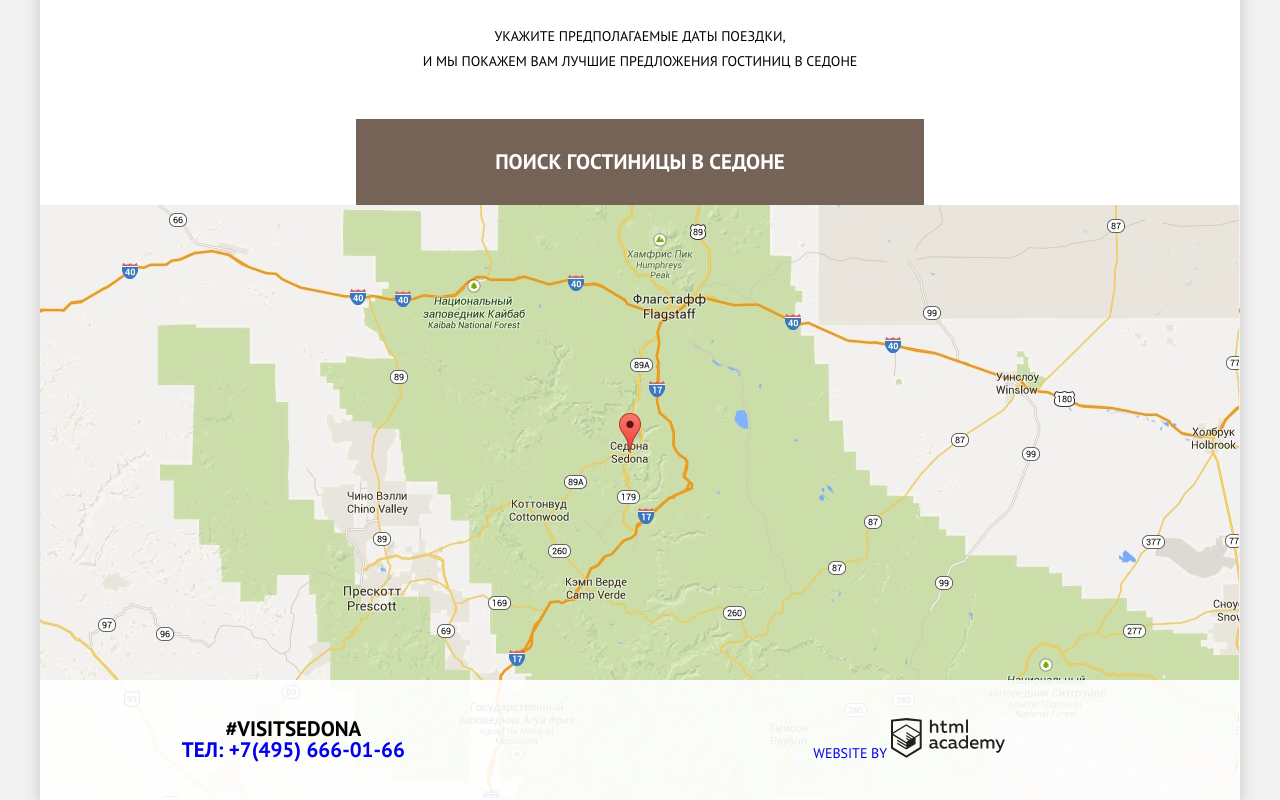
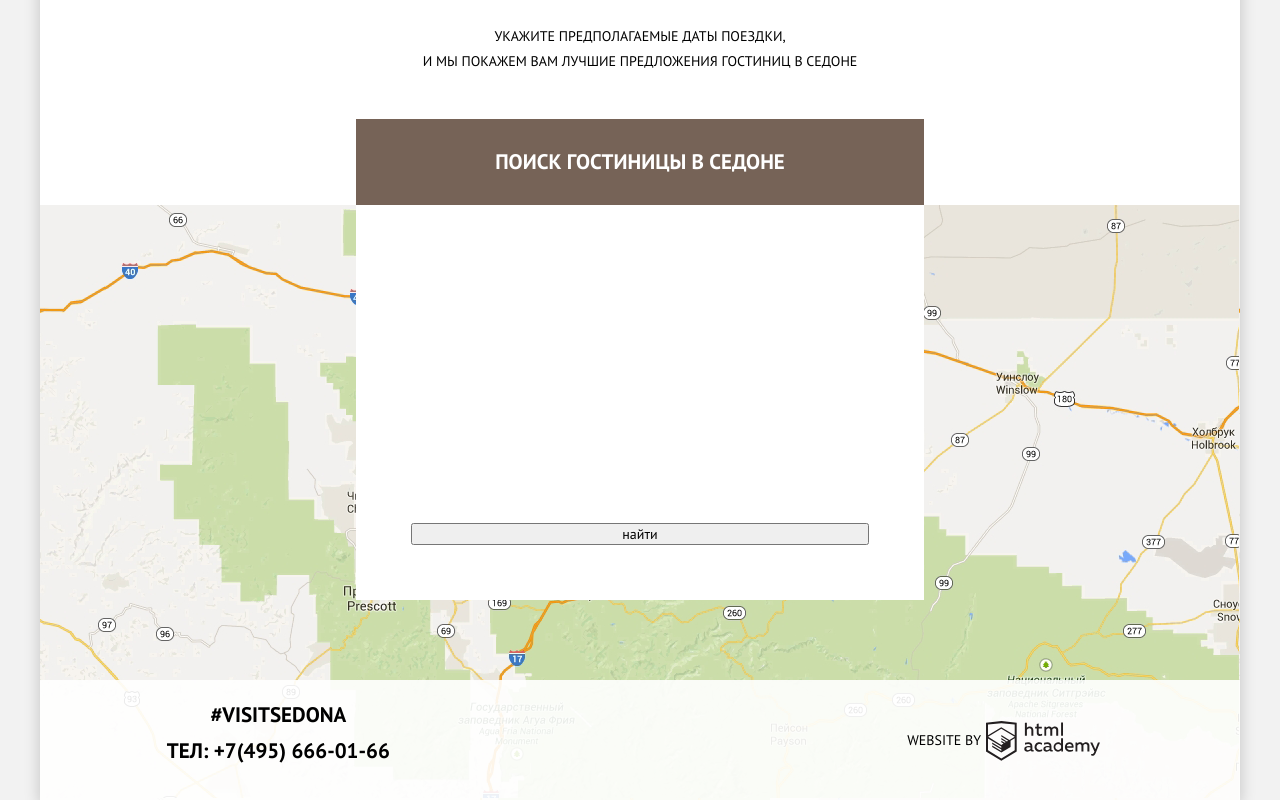
Before and after one commit to roma-k/246536-sedona-29, a plain HTML site: page index.html in a window 1280 px wide. Shown: the part 1969-2769 px from the top of the page. Drawn offline with Linux system fonts and the light colour scheme.

Commit message:
flex
flex > footer
popup >index

```diff
--- a/css/style.css
+++ b/css/style.css
@@ -39,6 +39,7 @@ img {
 }
 
 .page {
+  position: relative;
   height: 100%;
   font-family: "PT Sans", Arial, Helvetica, sans-serif;
   font-size: 14px;
@@ -118,11 +119,16 @@ img {
   background-color: var(--brown-megadark);
 }
 
+.footer_heading,
 .features_heading {
   font-size: 21px;
   line-height: 21px;
   font-weight: bold;
   margin: 0;
+}
+
+.footer_heading {
+  padding-bottom: 15px;
 }
 
 .features_item_text,
@@ -444,13 +450,17 @@ ________________________________________________
   margin: 0;
 }
 
+.index_search_wrap {
+  position: relative;
+}
+
 .map {
   width: 1200px;
   height: 595px;
   background-image: url(../img/map.png);
 }
 
-.main-footer {
+.main_footer {
   width: 100%;
   background: var(--white-transp-09);
   padding: 0 80px;
@@ -461,18 +471,47 @@ ________________________________________________
   grid-template-areas: "contact socials dev";
 }
 
-.main-footer div {
-  grid-area: contact;
-  text-align: center;
+.main_footer a {
+  color: var(--black);
 }
 
-.main-footer ul {
+.footer_phone_container {
+  grid-area: contact;
+  height: 100%;
+  padding-right: 30px;
+  display: flex;
+  flex-direction: column;
+  justify-content: center;
+}
+
+.social_icon {
   grid-area: socials;
 }
 
-.main-footer a {
+.htmlacademy {
   grid-area: dev;
-  text-align: left;
+  padding-left: 35px;
+  display: flex;
+  justify-content: center;
+  align-items: center;
+  height: 100%;
+}
+
+.htmlacademy svg {
+  margin-left: 5px;
+}
+
+.index_popup_cont {
+  position: absolute;
+  top: 237px;
+  left: 316px;
+  width: 568px;
+  height: 395px;
+  padding: 55px;
+  background-color: var(--white);
+  display: flex;
+  flex-direction: column;
+  justify-content: space-between;
 }
 
 .search-section {
--- a/index.html
+++ b/index.html
@@ -148,7 +148,7 @@
           </ul>
         </section>
         <section class="index_search_hotel">
-          <div>
+          <div class="index_search_wrap">
             <p class="big_heading">Заинтересовались?</p>
             <p>
               Укажите предполагаемые даты поездки, <br />
@@ -156,6 +156,12 @@
             </p>
             <h2 class="visually-hidden">гостиницы в городе</h2>
             <a class="heading_form_white" href="">ПОИСК ГОСТИНИЦЫ В седоне</a>
+            <div class="index_popup_cont">
+              <form action="" class="popup_form">
+
+              </form>
+              <button>найти</button>
+            </div>
           </div>
           <div>
             <form action=""></form>
@@ -164,14 +170,14 @@
         </section>
       </main>
       <footer>
-        <div class="main-footer">
-          <div>
-            <p class="features_heading">#visitSEDONA</p>
-            <a class="features_heading" href="tel:+74956660166"
+        <div class="main_footer">
+          <div class="footer_phone_container">
+            <p class="footer_heading">#visitSEDONA</p>
+            <a class="footer_heading" href="tel:+74956660166"
               >ТЕЛ: +7(495) 666-01-66</a
             >
           </div>
-          <ul class="list-style_none">
+          <ul class="list-style_none social_icon">
             <li>
               <a href=""><p class="visually-hidden">twitter</p></a>
             </li>
```
Also changed, not shown: catalog.html (+5 -5 lines).
